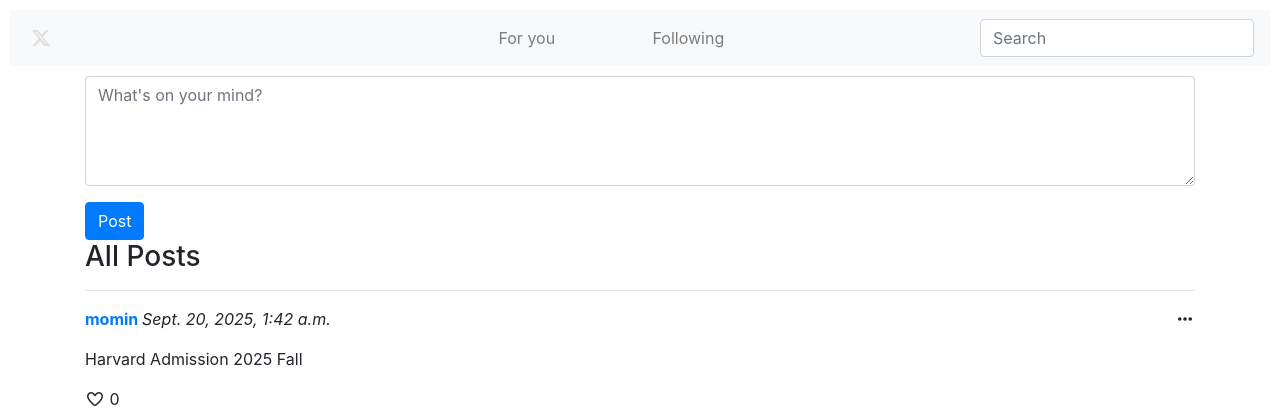
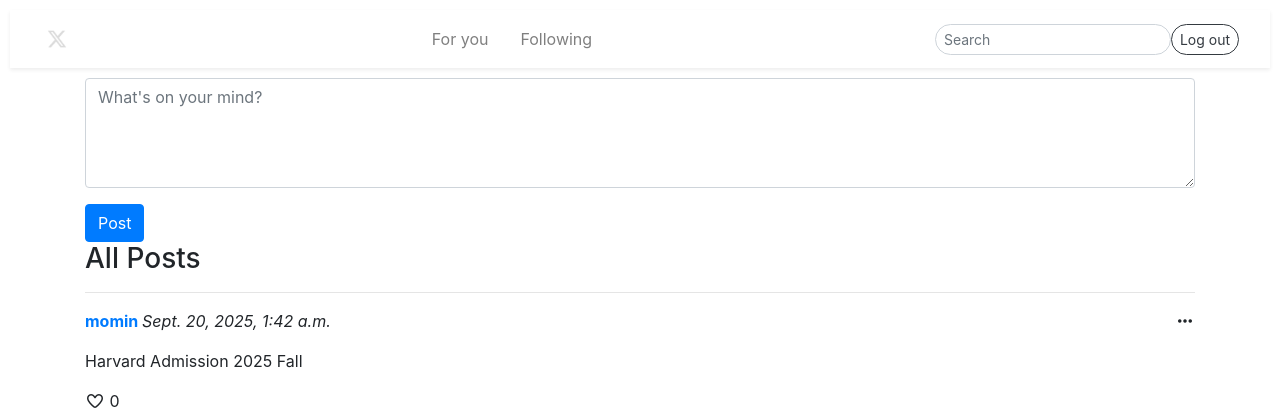
Before and after one commit to Gias-uddin-vuiya/Network, a Django app: page / in a window 1280 px wide. Shown: the top 420 px of the page. Run offline with Django 3.2, Linux system fonts and the light colour scheme; a user stored in the database is signed in; data comes from the database, SQL or seed files in the repository; both versions use the stored data as it was after the commit; some libraries are stand-ins or nearby versions.

Commit message:
add desing to navbar

```diff
--- a/network/static/network/main.js
+++ b/network/static/network/main.js
@@ -11,7 +11,7 @@ let activeItem = null;
 
 navItem.forEach((item) => {
   item.addEventListener("click", function(evt) {
-    evt.preventDefault();
+    // evt.preventDefault();
 
     // Reset the style of the previously active item, if one exists
     if (activeItem) {
--- a/network/static/network/styles.css
+++ b/network/static/network/styles.css
@@ -13,8 +13,8 @@ body{
 }
 
 .navbar-all-itemd .nav-item{
-    width: 33.33%;
-    text-align: center;
+    /* width: 10px; */
+    /* text-align: center; */
 }
 
 .navbar-all-itemd .nav-item:active{
--- a/network/templates/network/layout.html
+++ b/network/templates/network/layout.html
@@ -11,43 +11,42 @@
     </head>
     <body>
 
-        <nav class="navbar navbar-expand-lg navbar-light bg-light">
-            <a class="navbar-brand w-25" href="#">
-                <img src="{% static 'network/images/x-logo.png' %}" alt="image not found" width="30" height="30" class="d-inline-block align-top">
-            </a>
+        <nav class="navbar navbar-expand-lg navbar-light bg-white shadow-sm sticky-top">
+            <div class="container-fluid d-flex justify-content-between align-items-center">
 
-            <div class="navbar-all-itemd">
-              <ul class="navbar-nav mr-auto">
-                {% if user.is_authenticated %}
-                    <li class="nav-item">
-                        <!-- <a class="nav-link" href="{% url 'profile' user.username %}"><strong>{{ user.username }}</strong></a> -->
-                    </li>
-                {% endif %}
-                <li class="nav-item ">
-                  <a class="nav-link" href="{% url 'index' %}">For you</a>
+                <!-- Left: Logo -->
+                <a class="navbar-brand d-flex align-items-center" href="{% url 'index' %}">
+                <img src="{% static 'network/images/x-logo.png' %}" alt="logo" width="32" height="32">
+                </a>
+
+                <!-- Center: Tabs -->
+                <ul class="navbar-nav flex-row mx-auto text-center">
+                <li class="nav-item mx-2">
+                    <a class="nav-link fw-bold " href="{% url 'index' %}">For you</a>
                 </li>
                 {% if user.is_authenticated %}
-                    <li class="nav-item ">
-                        <a class="nav-link" href="{% url 'following' %}">Following</a>
-                    </li>
-                    <li class="nav-item search-form">
-                        <!-- <a class="nav-link" href="{% url 'logout' %}">Log Out</a> -->
-                        <form class="form-inline" action="#" method="post">
-                        {% csrf_token %}
-                            <input class="form-control " type="search" placeholder="Search" aria-label="Search">
-                        </form>
-                    </li>
+                <li class="nav-item mx-2">
+                    <a class="nav-link fw-bold" href="{% url 'following' %}">Following</a>
+                </li>
+                {% endif %}
+                </ul>
+
+                <!-- Right: Search + Auth -->
+                <div class="d-flex align-items-center">
+                {% if user.is_authenticated %}
+                    <form class="d-none d-md-block me-3">
+                    {% csrf_token %}
+                    <input class="form-control form-control-sm rounded-pill" type="search" placeholder="Search" aria-label="Search">
+                    </form>
+                    <a class="btn btn-outline-dark btn-sm rounded-pill" href="{% url 'logout' %}">Log out</a>
                 {% else %}
-                    <li class="nav-item">
-                        <a class="nav-link" href="{% url 'login' %}">Log In</a>
-                    </li>
-                    <li class="nav-item">
-                        <a class="nav-link" href="{% url 'register' %}">Register</a>
-                    </li>
+                    <a class="btn btn-outline-dark btn-sm rounded-pill me-2" href="{% url 'login' %}">Log in</a>
+                    <a class="btn btn-dark btn-sm rounded-pill" href="{% url 'register' %}">Register</a>
                 {% endif %}
-              </ul>
+                </div>
             </div>
-          </nav>
+        </nav>
+
 
         <div class="body">
             {% block body %}
```
Also changed, not shown: db.sqlite3.
